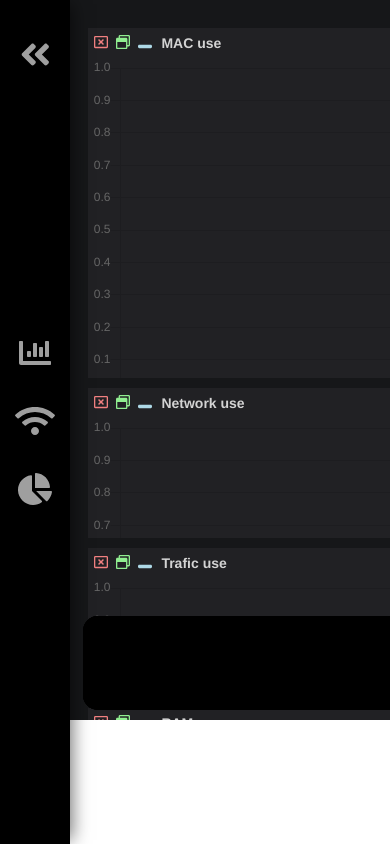
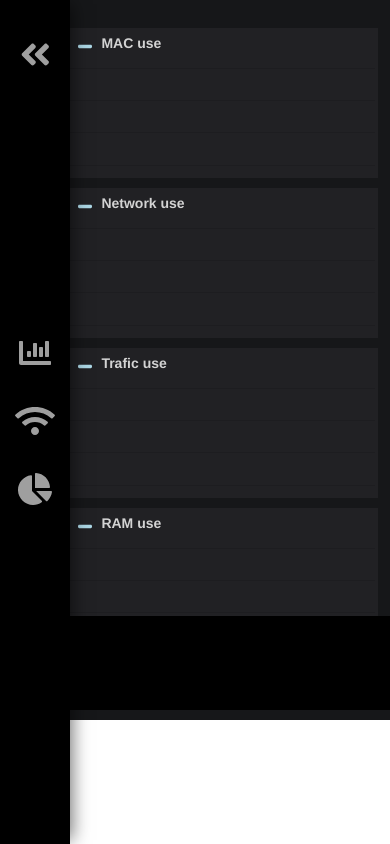
Before and after one commit to dcrodrigues0/local-network-manager, a Vue app in the folder front-py-network/: page / in a window 390 px wide. Built offline with nearby package versions, Linux system fonts and the light colour scheme.

Commit message:
css fix bugs

```diff
--- a/front-py-network/package.json
+++ b/front-py-network/package.json
@@ -16,7 +16,7 @@
     "materialize-css": "^1.0.0-rc.2",
     "vue": "^2.6.11",
     "vue-chartjs": "^3.5.0",
-    "vue-js-modal": "^1.3.33"
+    "vue-router": "^3.1.6"
   },
   "devDependencies": {
     "@fortawesome/fontawesome-free": "^5.13.0",
--- a/front-py-network/src/components/Main.vue
+++ b/front-py-network/src/components/Main.vue
@@ -16,7 +16,7 @@
     </div>
     <div class="content-graphs">
       <div class="graphs">
-        <ResizableScreen widthProp="350px" heightProp="350px" title="MAC use"/>
+        <ResizableScreen widthProp="350px" heightProp="150px" title="MAC use"/>
         <ResizableScreen widthProp="350px" heightProp="150px" title="Network use"/>
         <ResizableScreen widthProp="350px" heightProp="150px" title="Trafic use"/>
         <ResizableScreen widthProp="350px" heightProp="150px" title="RAM use"/>
@@ -128,4 +128,10 @@
     font-size: 35px;
   }
 
+  @media only screen and (max-width: 600px) {
+     .graphs{
+       margin-left: 0px;
+     }
+  }
+
 </style>
--- a/front-py-network/src/tools/ResizableScreen.vue
+++ b/front-py-network/src/tools/ResizableScreen.vue
@@ -84,7 +84,6 @@ import Bar from '../charts/Bar';
 
 
 <style>
-
   .root{
     display: flex;
     flex-direction: row;
@@ -108,6 +107,8 @@ import Bar from '../charts/Bar';
     resize: none!important;
     width: 200px!important;
     z-index: 10;
+    overflow: hidden;
+    height: 50px;
   }
 
   .tools-tab{
@@ -163,4 +164,14 @@ import Bar from '../charts/Bar';
       background-color:#212124!important;
    }
 
+   @media only screen and (max-width: 600px) {
+     .resizable-screen{
+        resize: none;
+        margin: 5px;
+    }
+
+
+
+   }
+
 </style>
```
